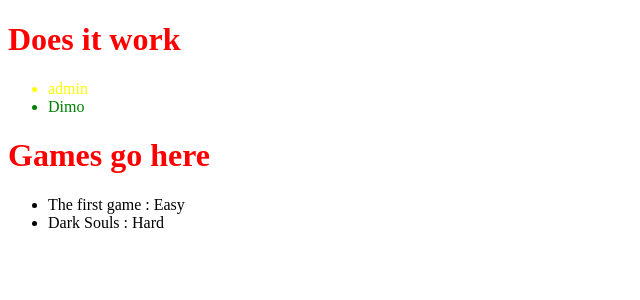
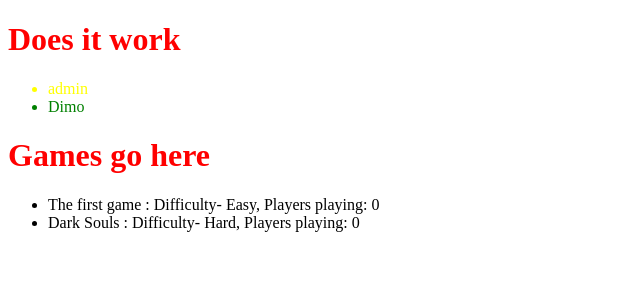
Before and after one commit to DimoDimchev/SoftUni-Python-Web-Basics, a Django app: page / in a window 1280 px wide. Shown: the top 300 px of the page, without its empty margins (0-640 px from the left). Run offline with Django 3.2, Linux system fonts and the light colour scheme; data comes from the database, SQL or seed files in the repository; data that the repository does not hold is empty.

Commit message:
Used more functionalities of models. Learned about Managers. Finished lectures 1 through 8

```diff
--- a/django_102/models/game.py
+++ b/django_102/models/game.py
@@ -3,7 +3,15 @@ from django.db import models
 from django_102.models.player import Player
 
 
+class GameManager(models.Manager):
+    def all_with_players_count(self):
+        return self.all()\
+                .annotate(players_count=models.Count('players'))
+
+
 class Game(models.Model):
+    objects = GameManager()
+
     DIFFICULTY_LEVEL_CHOICES = (
         ('EASY', 'Easy'),
         ('MEDIUM', 'Medium'),
@@ -12,3 +20,6 @@ class Game(models.Model):
     name = models.CharField(max_length=30, blank=False)
     difficulty_level = models.CharField(max_length=6, blank=False, choices=DIFFICULTY_LEVEL_CHOICES)
     players = models.ManyToManyField(Player)
+
+    def __str__(self):
+        return f'{self.name}'
--- a/django_102/models/player.py
+++ b/django_102/models/player.py
@@ -4,7 +4,7 @@ from django.db import models
 
 class Player(models.Model):
     display_name = models.CharField(max_length=20, unique=True)
-    user= models.OneToOneField(User, on_delete=models.CASCADE)
+    user = models.OneToOneField(User, on_delete=models.CASCADE)
 
     def __str__(self):
         return f'{self.display_name}'
--- a/django_102/urls.py
+++ b/django_102/urls.py
@@ -2,10 +2,11 @@ from django.urls import path
 from django_102.views import *
 
 urlpatterns = [
-    path('', index),
+    path('', index, name='index'),
     path('2/', UsersListView.as_view()),
     path('games/', GamesListView.as_view()),
     path('test/', test_view),
     path('method/', method_req),
-    path('raises', raises_exception),
+    path('raises/', raises_exception),
+    path('create-game/', create_game),
 ]
--- a/django_102/views.py
+++ b/django_102/views.py
@@ -1,6 +1,6 @@
 from django.contrib.auth.models import User
 from django.http import HttpResponse, JsonResponse
-from django.shortcuts import render
+from django.shortcuts import render, redirect
 from django.views.generic import ListView
 
 from django_102.models.game import Game
@@ -15,7 +15,7 @@ def test_view(request):
 def index(request):
     title = 'My first Django Project'
     users = User.objects.all()
-    games = Game.objects.all()
+    games = Game.objects.all_with_players_count()
 
     context = {
         'title': title,
@@ -54,3 +54,9 @@ def method_req(request):
 
 def raises_exception(request):
     raise Exception('Raised')
+
+
+def create_game(request):
+    game = Game(name='CoD', difficulty_level=0)
+    game.save()
+    return redirect(request, 'index')
--- a/templates/index.html
+++ b/templates/index.html
@@ -18,7 +18,7 @@
         {% if games %}
             {% for game in games %}
                 <li>
-                    {{ game.name }} : {{ game.get_difficulty_level_display }}
+                    {{ game.name }} : Difficulty- {{ game.get_difficulty_level_display }}, Players playing: {{ game.players_count }}
                 </li>
             {% endfor %}
         {% else %}
```
